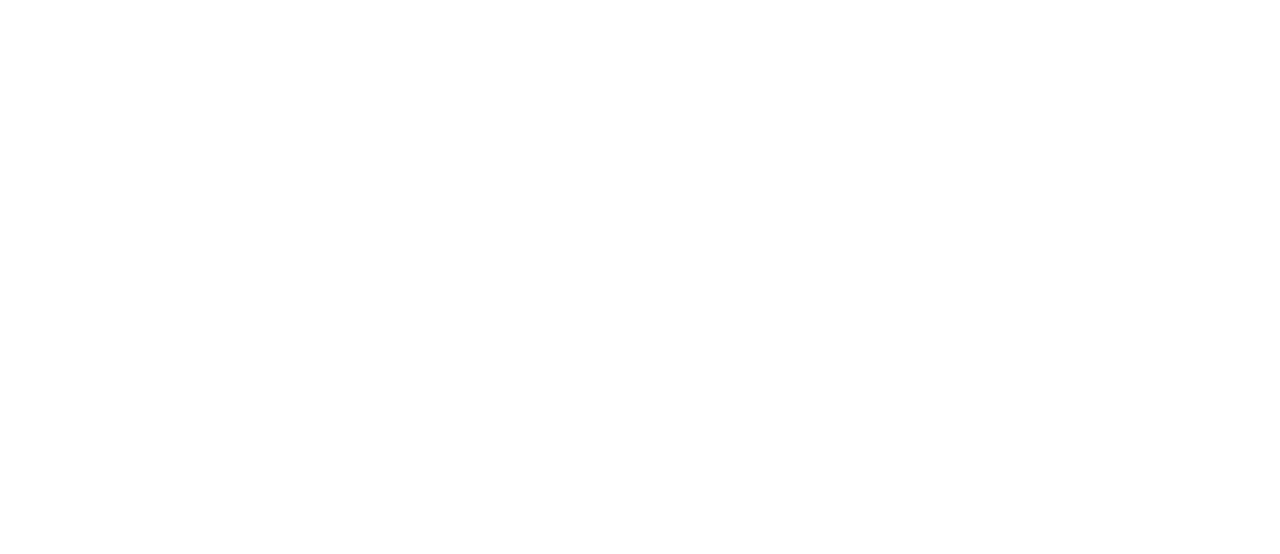
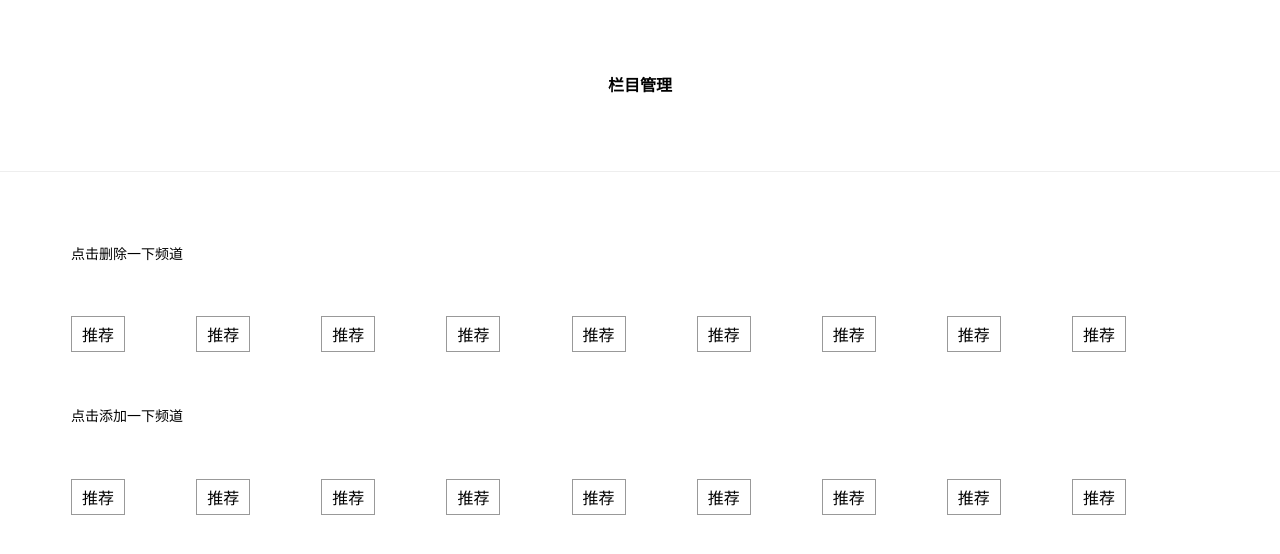
Before and after one commit to 885527051/news, a Vue app: page /category in a window 1280 px wide. Shown: the top 554 px of the page. Built offline with nearby package versions, Linux system fonts and the light colour scheme; a small style sheet from the web is missing.

Commit message:
栏目管理的静态布局

```diff
--- a/src/router/index.js
+++ b/src/router/index.js
@@ -83,6 +83,11 @@ const routes = [
     authorization: true
   }
  },
+ {
+  //  我的收藏页
+  path: "/category",
+  component: () => import("@/views/Category"),
+ },
 ]
 
 const router = new VueRouter({
--- /dev/null
+++ b/src/views/Category.vue
@@ -0,0 +1,63 @@
+<template>
+  <div>
+    <!-- 头部组件 -->
+    <NavigateBar title="栏目管理"/>
+    <div class="content">
+      <p class="desc">点击删除一下频道</p>
+      <div class="list">
+        <span class="item">推荐</span>
+        <span class="item">推荐</span>
+        <span class="item">推荐</span>
+        <span class="item">推荐</span>
+        <span class="item">推荐</span>
+        <span class="item">推荐</span>
+        <span class="item">推荐</span>
+        <span class="item">推荐</span>
+        <span class="item">推荐</span>
+      </div>
+      <p class="desc">点击添加一下频道</p>
+      <div class="list">
+        <span class="item">推荐</span>
+        <span class="item">推荐</span>
+        <span class="item">推荐</span>
+        <span class="item">推荐</span>
+        <span class="item">推荐</span>
+        <span class="item">推荐</span>
+        <span class="item">推荐</span>
+        <span class="item">推荐</span>
+        <span class="item">推荐</span>
+      </div>
+    </div>
+  </div>
+</template>
+
+<script>
+// 导入头部组件
+import NavigateBar from "@/components/NavigateBar"
+export default {
+  // 注册组件
+  components:{
+    NavigateBar
+  }
+}
+</script>
+
+<style lang="less" scoped>
+  .content{
+    padding: 10/360*100vw;
+    .desc{
+      font-size: 14px;
+      margin: 10/360*100vw;
+    }
+    .list{
+      display: flex;
+      flex-wrap: wrap;
+      .item{
+        border: 1px #999 solid;
+        padding: 5px 10px;
+        font-size: 16px;
+        margin: 5/360*100vw 10/360*100vw;
+      }
+    }
+  }
+</style>
--- a/src/views/Index.vue
+++ b/src/views/Index.vue
@@ -17,7 +17,7 @@
         <!-- sticky：是否使用粘性定位布局 -->
         <!-- swipeable: 是否开启手势滑动切换 -->
         <van-tabs v-model="active" sticky swipeable @scroll="handelScroll">
-            <van-tab v-for="(item, index) in categories" :key="index" :title="item.name">
+            <van-tab v-for="(item, index) in categories" :key="index" v-if="item.is_top === 1 || item.name === 'V'" :title="item.name">
 
                 <!-- 下拉刷新 -->
                 <van-pull-refresh v-model="refreshing" @refresh="onRefresh">
@@ -70,9 +70,15 @@ export default {
     watch: {
         // 监听tab栏的切换
         active(){
+            // 先过滤出is_top等于1的或者是v图标的栏目
+            const arr = this.categories.filter(v => {
+                return v.is_top || v.name === "V"
+            })
+
+
             // 判断如果点击的是最后一个图标，跳转到栏目管理页
-            if(this.active === this.categories.length - 1){
-                this.$router.push("/栏目管理")
+            if(this.active === arr.length - 1){
+                this.$router.push("/category")
             }
             // 当栏目切换时候，需要重新的请求当前栏目的数据
             this.getList()
@@ -81,7 +87,7 @@ export default {
             setTimeout(() => {
                 // 页面滚动到当前栏目下的scrollY值
                 window.scrollTo(0, this.categories[this.active].scrollY)
-            },0)
+            },20)
         }
     },
     components: {
@@ -163,7 +169,7 @@ export default {
         getList(){
             // 当前栏目的id,pageIndex,finished
             const {id, pageIndex, finished, name, isload} = this.categories[this.active]
-            // 如果当前正在加载，直接返回
+            // 如果当前正在加载，直接返回,比如等待上一次的请求完成才执行下一次的请求
             if(isload) return;
             // 表示开始加载
             this.categories[this.active].isload = true;
```
